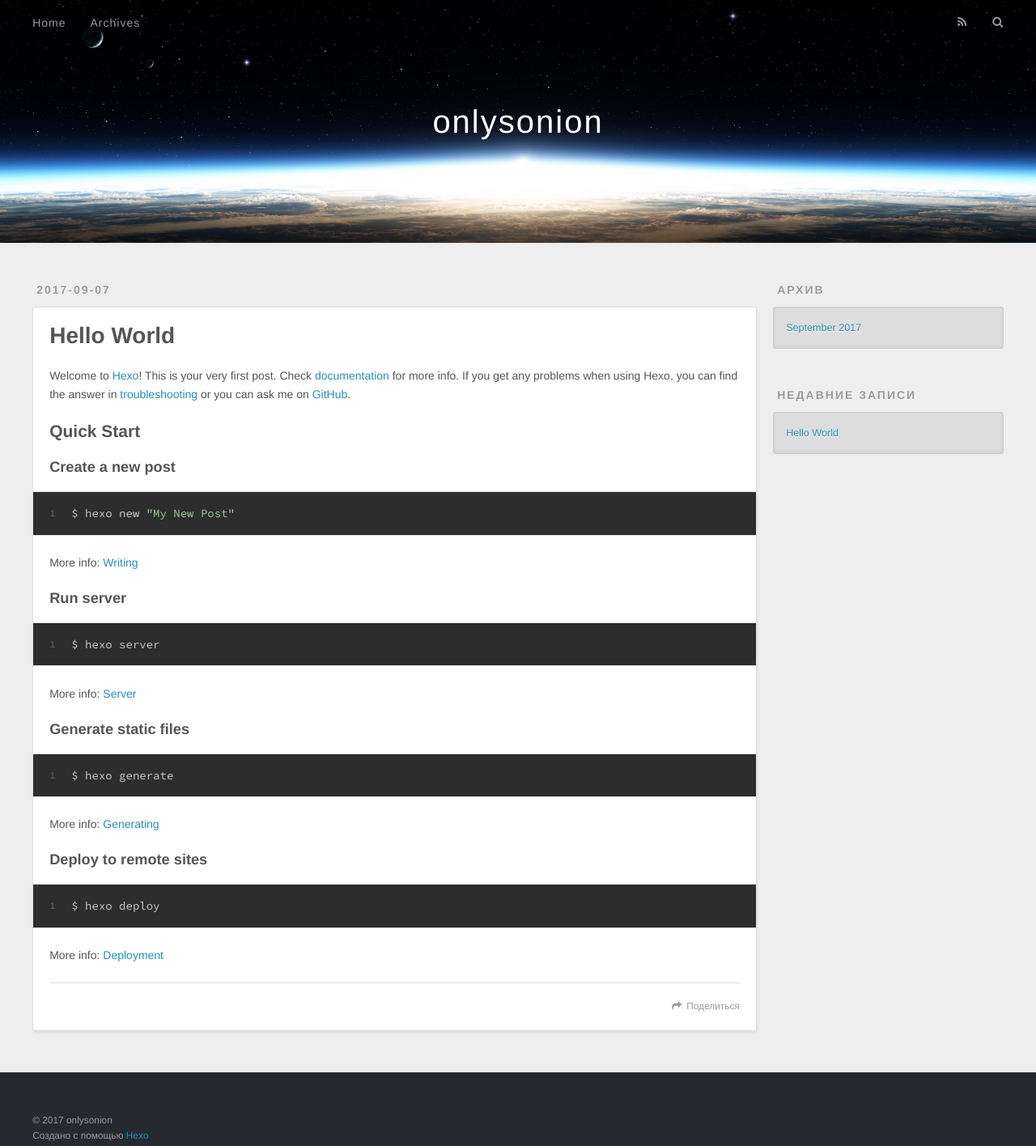
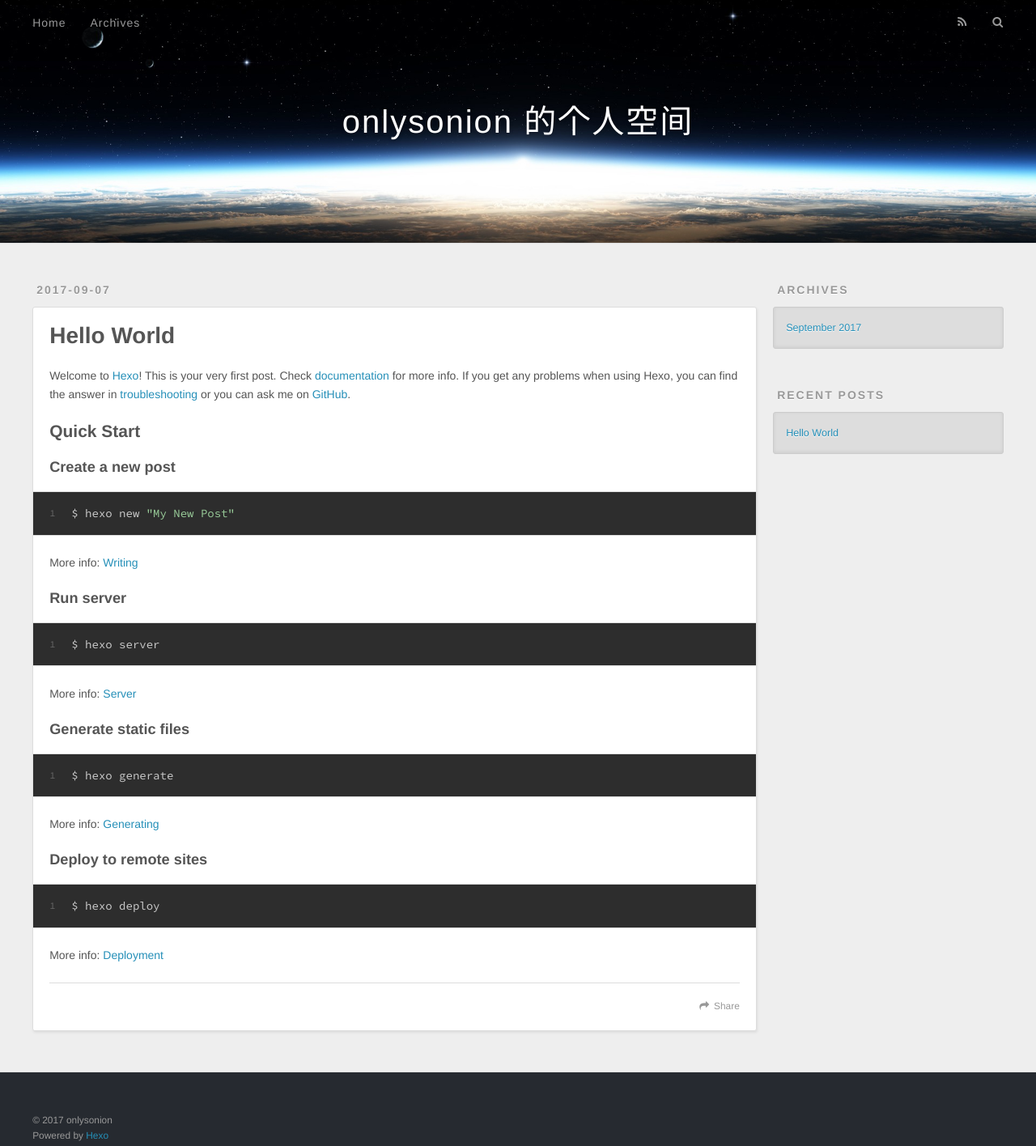
Before and after one commit to onlysonion/onlysonion.github.io, a plain HTML site: page index.html in a window 1280 px wide. Shown: the whole page at 81% size. Drawn offline with nearby package versions, Linux system fonts and the light colour scheme.

Commit message:
Site updated: 2017-09-07 19:33:36

```diff
--- a/index.html
+++ b/index.html
@@ -3,17 +3,17 @@
 <head>
   <meta charset="utf-8">
 
-  <title>onlysonion</title>
+  <title>onlysonion 的个人空间</title>
   <meta name="viewport" content="width=device-width, initial-scale=1, maximum-scale=1">
   <meta property="og:type" content="website">
-<meta property="og:title" content="onlysonion">
+<meta property="og:title" content="onlysonion 的个人空间">
 <meta property="og:url" content="http://yoursite.com/index.html">
-<meta property="og:site_name" content="onlysonion">
+<meta property="og:site_name" content="onlysonion 的个人空间">
 <meta property="og:locale" content="zh-Hans">
 <meta name="twitter:card" content="summary">
-<meta name="twitter:title" content="onlysonion">
+<meta name="twitter:title" content="onlysonion 的个人空间">
 
-    <link rel="alternate" href="/atom.xml" title="onlysonion" type="application/atom+xml">
+    <link rel="alternate" href="/atom.xml" title="onlysonion 的个人空间" type="application/atom+xml">
 
 
     <link rel="icon" href="/favicon.png">
@@ -34,7 +34,7 @@
   <div id="header-outer" class="outer">
     <div id="header-title" class="inner">
       <h1 id="logo-wrap">
-        <a href="/" id="logo">onlysonion</a>
+        <a href="/" id="logo">onlysonion 的个人空间</a>
       </h1>
 
     </div>
@@ -49,9 +49,9 @@
       </nav>
       <nav id="sub-nav">
 
-          <a id="nav-rss-link" class="nav-icon" href="/atom.xml" title="RSS-каналы"></a>
+          <a id="nav-rss-link" class="nav-icon" href="/atom.xml" title="RSS Feed"></a>
 
-        <a id="nav-search-btn" class="nav-icon" title="Поиск"></a>
+        <a id="nav-search-btn" class="nav-icon" title="Search"></a>
       </nav>
       <div id="search-form-wrap">
         <form action="//google.com/search" method="get" accept-charset="UTF-8" class="search-form"><input type="search" name="q" class="search-form-input" placeholder="Search"><button type="submit" class="search-form-submit">&#xF002;</button><input type="hidden" name="sitesearch" value="http://yoursite.com"></form>
@@ -97,7 +97,7 @@
 
     </div>
     <footer class="article-footer">
-      <a data-url="http://yoursite.com/2017/09/07/hello-world/" data-id="cj7adfc8q000030iwrdbpws42" class="article-share-link">Поделиться</a>
+      <a data-url="http://yoursite.com/2017/09/07/hello-world/" data-id="cj7adjsn70000i4iww7ss8a7v" class="article-share-link">Share</a>
 
 
     </footer>
@@ -122,7 +122,7 @@
 
 
   <div class="widget-wrap">
-    <h3 class="widget-title">Архив</h3>
+    <h3 class="widget-title">Archives</h3>
     <div class="widget">
       <ul class="archive-list"><li class="archive-list-item"><a class="archive-list-link" href="/archives/2017/09/">September 2017</a></li></ul>
     </div>
@@ -132,7 +132,7 @@
 
 
   <div class="widget-wrap">
-    <h3 class="widget-title">Недавние записи</h3>
+    <h3 class="widget-title">Recent Posts</h3>
     <div class="widget">
       <ul>
 
@@ -153,7 +153,7 @@
   <div class="outer">
     <div id="footer-info" class="inner">
       &copy; 2017 onlysonion<br>
-      Создано с помощью <a href="http://hexo.io/" target="_blank">Hexo</a>
+      Powered by <a href="http://hexo.io/" target="_blank">Hexo</a>
     </div>
   </div>
 </footer>
```
Also changed, not shown: 2017/09/07/hello-world/index.html (+10 -10 lines), archives/2017/09/index.html (+11 -11 lines), archives/2017/index.html (+11 -11 lines), archives/index.html (+11 -11 lines).
